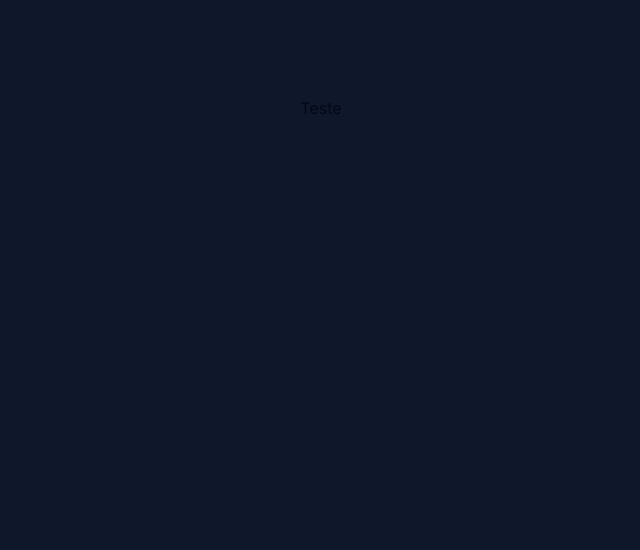
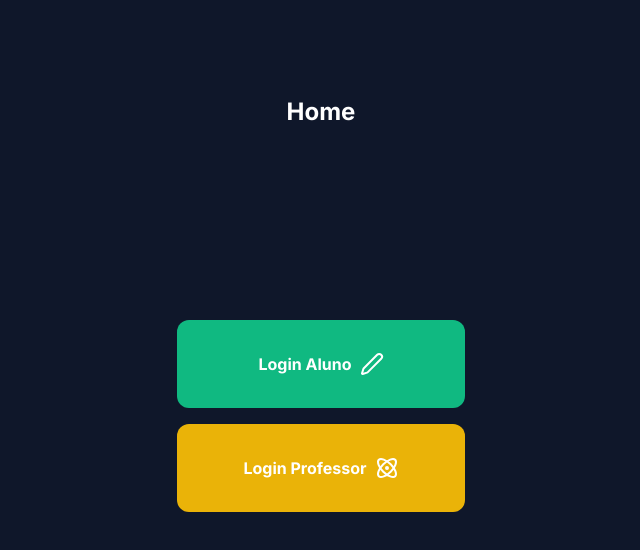
Before and after one commit to GustavoAniel/guscholl, a Next.js app: page / in a window 1280 px wide. Shown: the top 550 px of the page, without its empty margins (319-959 px from the left). Built offline with nearby package versions, Linux system fonts and the light colour scheme.

Commit message:
Cria layout e adiciona lib

```diff
--- a/src/app/page.tsx
+++ b/src/app/page.tsx
@@ -1,9 +1,21 @@
+import { Atom, Pen } from "lucide-react";
 import Image from "next/image";
+import Link from "next/link";
 
 export default function Home() {
   return (
-    <main className="flex min-h-screen flex-col items-center justify-between p-24 bg-slate-900">
-      <p>Teste</p>
+    <main className="flex min-h-screen flex-col items-center p-24 bg-slate-900">
+      <h1 className="font-bold text-white text-2xl">Home</h1>
+      <div className="flex flex-1 flex-col items-center justify-center w-full gap-4">
+        <Link className="text-white flex justify-center gap-2 font-bold bg-emerald-500 w-72 text-center py-8 rounded-xl" href="/login/aluno">
+          Login Aluno
+          <Pen />
+        </Link>
+        <Link className="text-white flex justify-center gap-2 font-bold bg-yellow-500 w-72 text-center py-8 rounded-xl" href="/login/professor">
+          Login Professor
+          <Atom />
+        </Link>
+      </div>
     </main>
   );
 }
```
Also changed, not shown: 1 other file (tests, documents, lock files or other folders).
